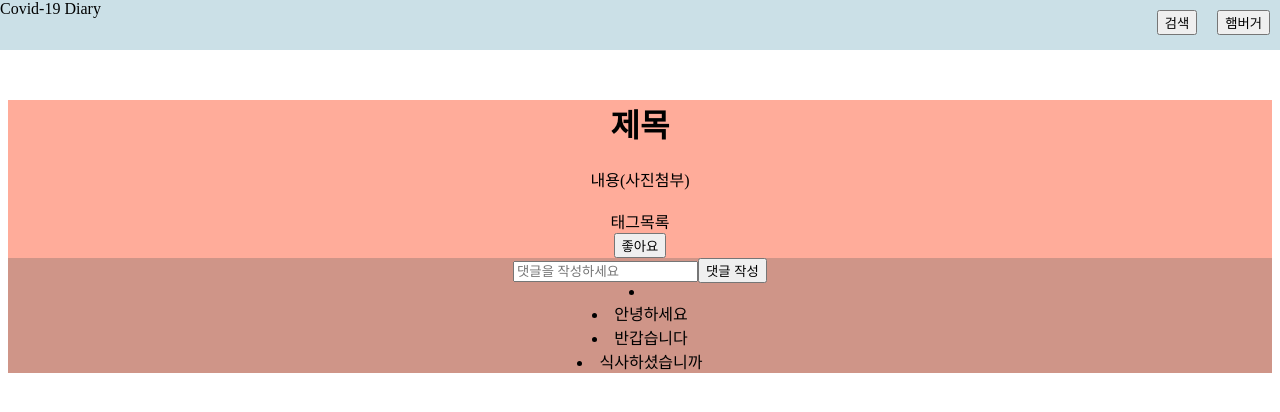
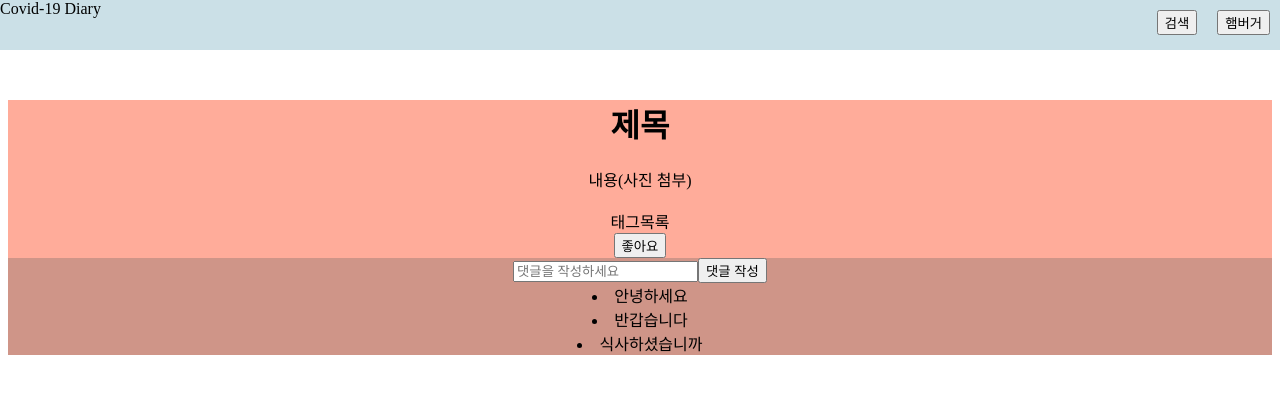
Before and after one commit to rladbgus/Corona-Diary-client-project, a React (Create React App) app: page /content in a window 1280 px wide. Shown: the top 412 px of the page. Built offline with nearby package versions, Linux system fonts and the light colour scheme.

Commit message:
:sparkles: [추가] 댓글기능 진행중

```diff
--- a/src/component/Content/Content.js
+++ b/src/component/Content/Content.js
@@ -14,41 +14,34 @@ const ContentView = () => {
 
   //댓글 업로드 기능
   const [comment, changeComment] = useState('');
-
-  let FakeCommnetListData = ['안녕하세요', '반갑습니다', '식사하셨습니까'];
-
-  const [realcomment, changeRealComment] = useState([]);
+  const [commented, changeCommneted] = useState(['안녕하세요', '반갑습니다', '식사하셨습니까'])
 
   const submit = () => {
-    let NewFakeCommnetListData = [];
-    NewFakeCommnetListData.push(
-      comment
-    )
-    changeRealComment(NewFakeCommnetListData);
+    changeCommneted([comment, ...commented]);
   }
-  // console.log('함수밖', NewFakeCommnetListData);
 
   return (
     <center className="ContentViewBox">
       <ContentBox>
         <div className="Content">
           <h1>제목</h1>
-          <div className="TextArea">내용(사진첨부)</div>
+          <div className="TextArea">내용(사진 첨부)</div>
           <br />
           <div>태그목록</div>
           <button>좋아요</button>
         </div>
       </ContentBox>
 
-      {/* nickname, 날짜 */}
       <CommentBox>
         <div className="Comment">
           <input type="text" placeholder="댓글을 작성하세요" onChange={(e) => changeComment(e.target.value)} />
           <button onClick={submit}>댓글 작성</button>
           <div>
-            <li>{realcomment}</li>
-            {FakeCommnetListData.map((data) => (
-              <li>{data}</li>
+            {commented.map((data) => (
+              <li>
+                {/* 닉네임 */}
+                {data}
+              </li>
             ))}
           </div>
         </div>
@@ -58,3 +51,11 @@ const ContentView = () => {
 }
 
 export default ContentView;
+
+
+//Post Content
+//작성한유저의 nickname, time, comment
+
+//Get Content
+//해당유저의 title, text
+//저장되있는(nickname,time, comment)
```
